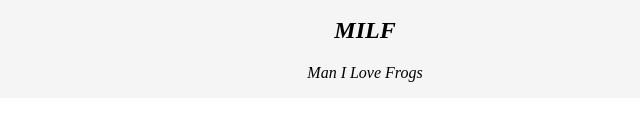
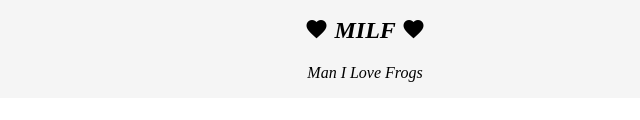
Before and after one commit to ItsBup/cool-site, a plain HTML site: page index.html in a window 1280 px wide. Shown: the part 354-474 px from the top of the page, 275-915 px from the left. Drawn offline with Linux system fonts and the light colour scheme.

Commit message:
tried adding heart icons but to no avail ;-;

```diff
--- a/index.html
+++ b/index.html
@@ -42,7 +42,7 @@
         </section>
         <section class="bot">
             <div>
-                <h1>MILF</h1>
+                <h1> <i class="mdi mdi-heart"></i> MILF <i class="mdi mdi-heart"></i> </h1>
                 <p>Man I Love Frogs</p>
             </div>
         </section>
```
